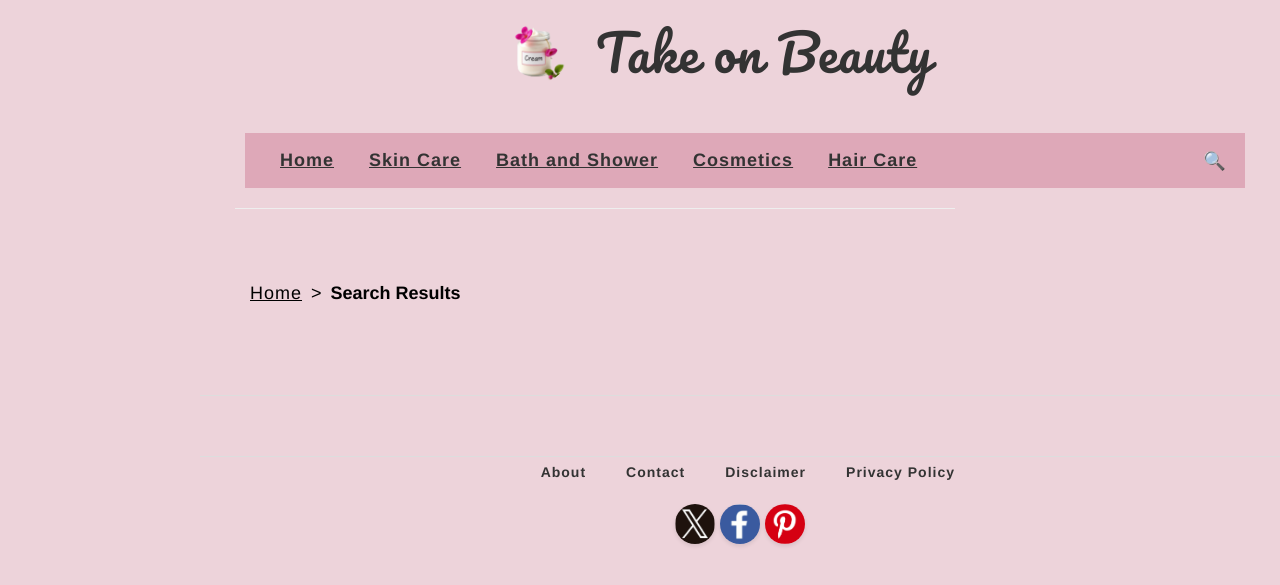
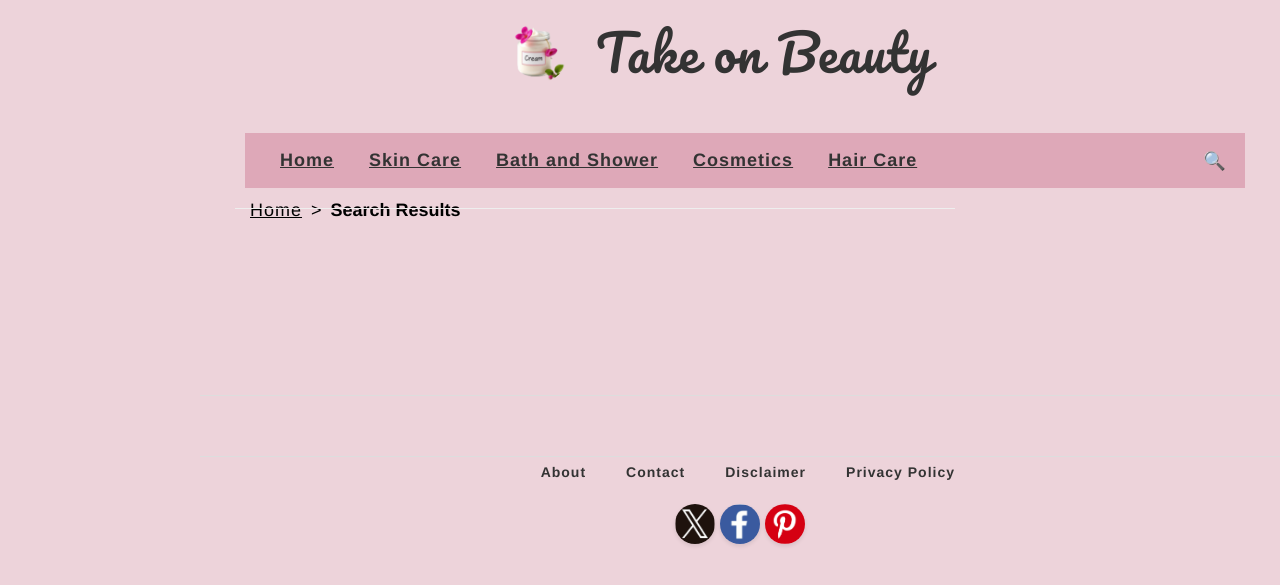
Before and after one commit to QMTesting/takeonbeauty, a Jekyll site: the page built from search-results.html, in a window 1280 px wide. Shown: the top 585 px of the page. Built offline with Jekyll 4.4.1, drawn with Linux system fonts in a browser that asks for light colours.

Commit message:
Update search-results.html

```diff
--- a/search-results.html
+++ b/search-results.html
@@ -76,4 +76,9 @@ document.addEventListener("DOMContentLoaded", function () {
   .site-name {
    margin-top:-10px;
   }
+   @media only screen and (min-width: 820px) and (max-width: 2000px) {
+    .breadcrumbs {
+     margin-top: -60px;
+     }
+   } /*End Desktop*/
 </style>
```
